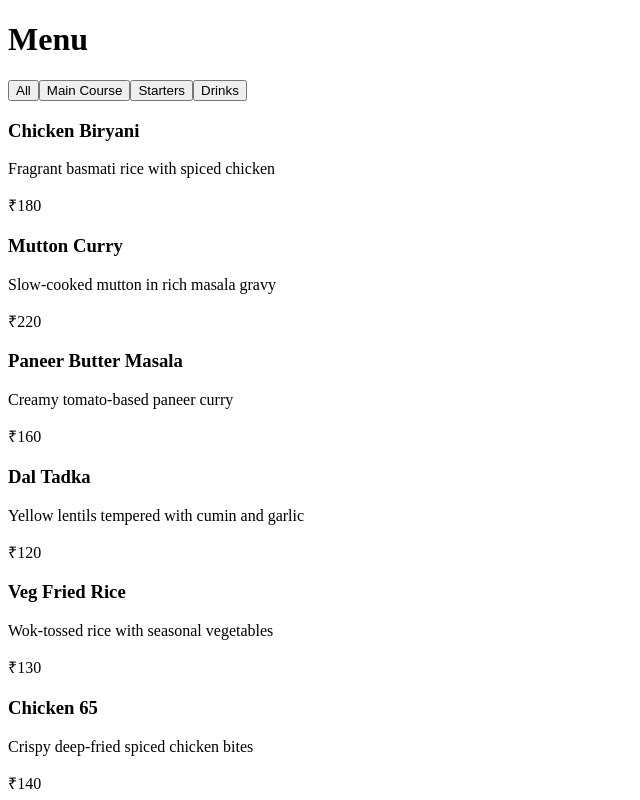
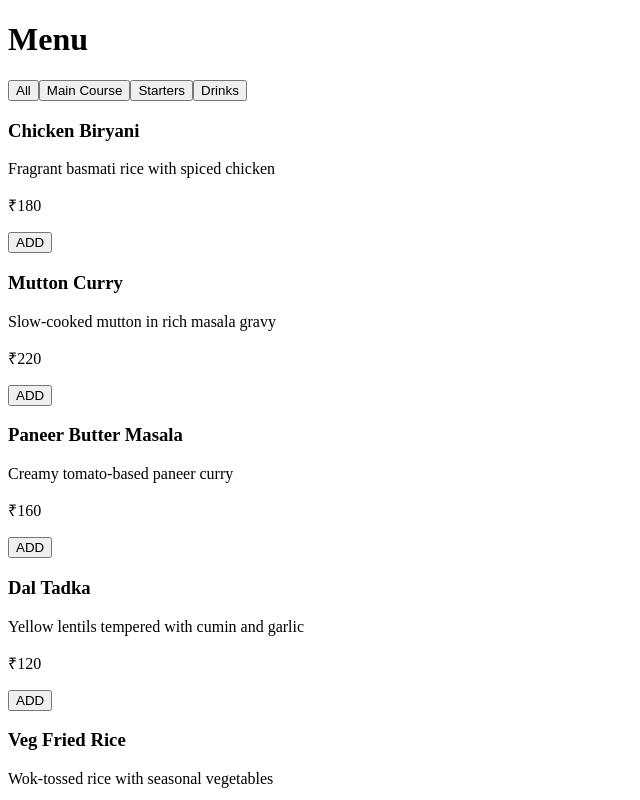
Before and after one commit to nidal-cmp/DRC, a React app in the folder frontend/: page / in a window 1280 px wide. Shown: the top 800 px of the page, without its empty margins (0-640 px from the left). Built offline with nearby package versions, Linux system fonts and the light colour scheme; the HTML template or start-up script is replaced by a standard one.

Commit message:
feat: cart with add/remove and running total

```diff
--- a/frontend/src/App.jsx
+++ b/frontend/src/App.jsx
@@ -3,7 +3,7 @@ import { useState, useEffect } from "react"
 export default function App() {
   const [menuItems, setMenuItems] = useState([])
   const [activeCategory, setActiveCategory] = useState("All")
-
+  const [cart, setCart] = useState({})
   useEffect(() => {
     fetch("/menu.json")
       .then(res => res.json())
@@ -14,6 +14,28 @@ export default function App() {
   const filteredItems = activeCategory === "All"
   ? menuItems
   : menuItems.filter(item => item.category === activeCategory)
+  // Calculate total amount by looping through cart items
+const totalAmount = Object.entries(cart).reduce((sum, [itemId, qty]) => {
+  const item = menuItems.find(m => m.id === itemId)
+  return sum + item.price * qty
+}, 0)
+  // Adds one unit of an item to the cart
+  const addToCart = (itemId) => {
+  setCart(prev => ({ ...prev, [itemId]: (prev[itemId] || 0) + 1 }))
+  }
+  // Removes one unit of an item from the cart
+// If quantity reaches 0, removes the item entirely
+const removeFromCart = (itemId) => {
+  setCart(prev => {
+    const updated = { ...prev }
+    if (updated[itemId] > 1) {
+      updated[itemId] -= 1
+    } else {
+      delete updated[itemId]
+    }
+    return updated
+  })
+}
 
   return (
     <div>
@@ -33,10 +55,27 @@ export default function App() {
 
     {/* Menu items */}
     {filteredItems.map(item => (
-    <div key={item.id}>
+  <div key={item.id}>
     <h3>{item.name}</h3>
     <p>{item.description}</p>
     <p>₹{item.price}</p>
+    {/* Show total only if cart has items */}
+{totalAmount > 0 && (
+  <div>
+    <p>Total: ₹{totalAmount}</p>
+  </div>
+)}
+
+    {/* Show ADD button or quantity controls depending on cart */}
+    {!cart[item.id] ? (
+      <button onClick={() => addToCart(item.id)}>ADD</button>
+    ) : (
+      <div>
+        <button onClick={() => removeFromCart(item.id)}>−</button>
+        <span>{cart[item.id]}</span>
+        <button onClick={() => addToCart(item.id)}>+</button>
+      </div>
+    )}
   </div>
 ))}
     </div>
```
